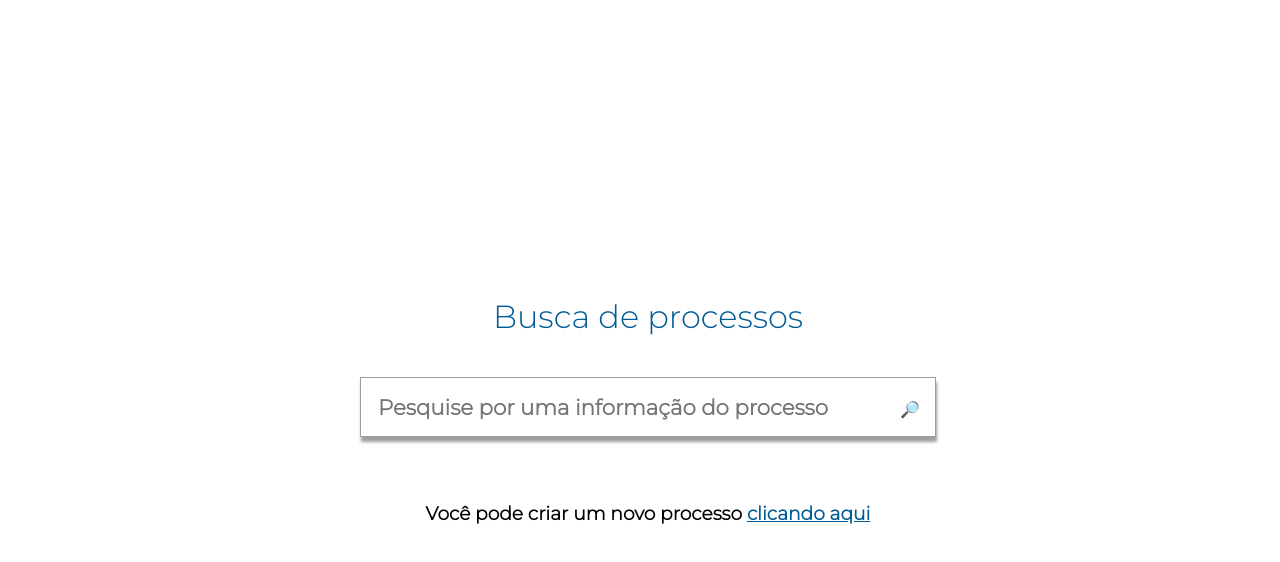
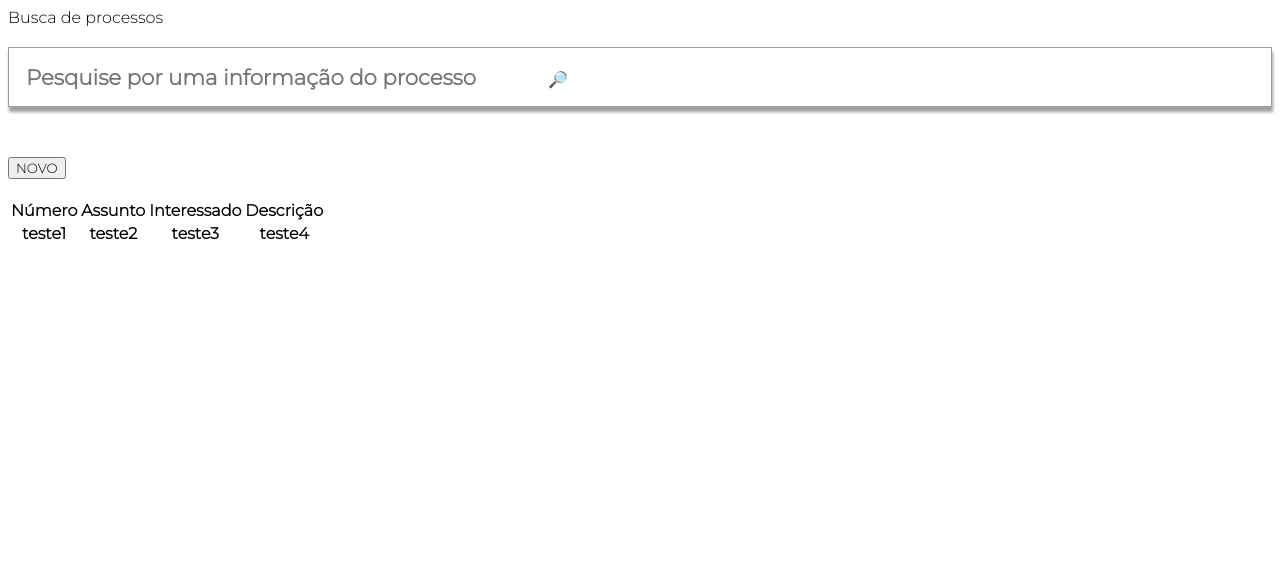
Before and after one commit to Notnox/TrabalhoSemana06, a React (Create React App) app in the folder app/: page / in a window 1280 px wide. Shown: the top 562 px of the page. Built offline with nearby package versions, Linux system fonts and the light colour scheme; the HTML template or start-up script is replaced by a standard one.

Commit message:
Estrutura da tela de busca/exibição

```diff
--- a/app/src/App.js
+++ b/app/src/App.js
@@ -1,11 +1,12 @@
 import React from 'react';
 import PagesIndex from './Pages/Index/Index';
 import './App.css'
+import PagesBusca from './Pages/Busca/Busca';
 
 const App = () => {
   return (
     <div>
-        <PagesIndex />
+        <PagesBusca />
     </div>
   );
 }
--- /dev/null
+++ b/app/src/Components/Card/Card.js
@@ -0,0 +1,25 @@
+import React from 'react';
+
+const ComponentsCard = () => {
+    return (
+        <article>
+            <img></img>
+            <table>
+                <tr>
+                    <th>Número</th>
+                    <th>Assunto</th>
+                    <th>Interessado</th>
+                    <th>Descrição</th>
+                </tr>
+                <tr>
+                    <th>teste1</th>
+                    <th>teste2</th>
+                    <th>teste3</th>
+                    <th>teste4</th>
+                </tr>
+            </table>
+        </article>
+    );
+}
+
+export default ComponentsCard;
--- /dev/null
+++ b/app/src/Components/utils/Pesquisa/Pesquisa.css
@@ -0,0 +1,29 @@
+.PagesIndex__pesquisa {
+    border: 1px solid #9E9E9E;
+    box-shadow: 1px 5px 3px #9E9E9E;
+
+    padding: 15px 15px;
+    margin: 20px 0 50px 0;
+}
+
+.PagesIndex__Input {
+    color: #9E9E9E;
+    font-size: 16pt;
+    font-weight: bold;
+
+    margin-right: 50px;
+
+    border: unset;
+    outline: unset;
+
+    width: 470px;
+}
+
+.PagesIndex__lupa {
+    cursor: pointer;
+}
+
+.PagesIndex__lupa:active {
+    font-size: 10pt;
+    padding: 2px;
+}
--- /dev/null
+++ b/app/src/Components/utils/Pesquisa/Pesquisa.js
@@ -0,0 +1,13 @@
+import React from 'react';
+import './Pesquisa.css'
+
+const ComponentsUtilsPesquisa = () => {
+    return (
+        <div className='PagesIndex__pesquisa'>
+            <input placeholder='Pesquise por uma informação do processo' className='PagesIndex__Input' />
+            <a className='PagesIndex__lupa'>🔎</a>
+        </div>
+    );
+}
+
+export default ComponentsUtilsPesquisa;
--- /dev/null
+++ b/app/src/Pages/Busca/Busca.js
@@ -0,0 +1,20 @@
+import React, { Fragment } from 'react';
+import ComponentsCard from '../../Components/Card/Card';
+import ComponentsUtilsPesquisa from '../../Components/utils/Pesquisa/Pesquisa';
+
+const PagesBusca = () => {
+    return (
+        <Fragment>
+            <header>
+                <span>Busca de processos</span>
+                <ComponentsUtilsPesquisa />
+                <button>NOVO</button>
+            </header>
+            <section>
+                <ComponentsCard />
+            </section>
+        </Fragment>
+    );
+}
+
+export default PagesBusca;
--- a/app/src/Pages/Index/Index.css
+++ b/app/src/Pages/Index/Index.css
@@ -1,4 +1,3 @@
-
 .PagesIndex__Corpo {
     width: 100vw;
     height: 100vh;
@@ -13,27 +12,6 @@
     color: #005b95;
     font-size: 24pt;
     font-weight: normal;
-}
-
-.PagesIndex__pesquisa {
-    border: 1px solid #9E9E9E;
-    box-shadow: 1px 5px 3px #9E9E9E;
-
-    padding: 15px 15px;
-    margin: 20px 0 50px 0;
-}
-
-.PagesIndex__Input {
-    color: #9E9E9E;
-    font-size: 16pt;
-    font-weight: bold;
-
-    margin-right: 50px;
-
-    border: unset;
-    outline: unset;
-
-    width: 470px;
 }
 
 .PagesIndex__h2 {
@@ -52,12 +30,3 @@
 .PagesIndex__link:active {
     font-size: 13pt;
 }
-
-.PagesIndex__lupa {
-    cursor: pointer;
-}
-
-.PagesIndex__lupa:active {
-    font-size: 10pt;
-    padding: 2px;
-}
--- a/app/src/Pages/Index/Index.js
+++ b/app/src/Pages/Index/Index.js
@@ -1,14 +1,12 @@
 import React from 'react';
+import ComponentsUtilsPesquisa from '../../Components/utils/Pesquisa/Pesquisa';
 import './Index.css'
 
 const PagesIndex = () => {
     return (
         <div className='PagesIndex__Corpo'>
             <h1 className='PagesIndex__h1'>Busca de processos</h1>
-            <div className='PagesIndex__pesquisa'>
-                <input placeholder='Pesquise por uma informação do processo' className='PagesIndex__Input' />
-                <a className='PagesIndex__lupa'>🔎</a>
-            </div>
+            <ComponentsUtilsPesquisa />
             <h2 className='PagesIndex__h2'>
                 Você pode criar um novo processo <a
                     className='PagesIndex__link'
```
